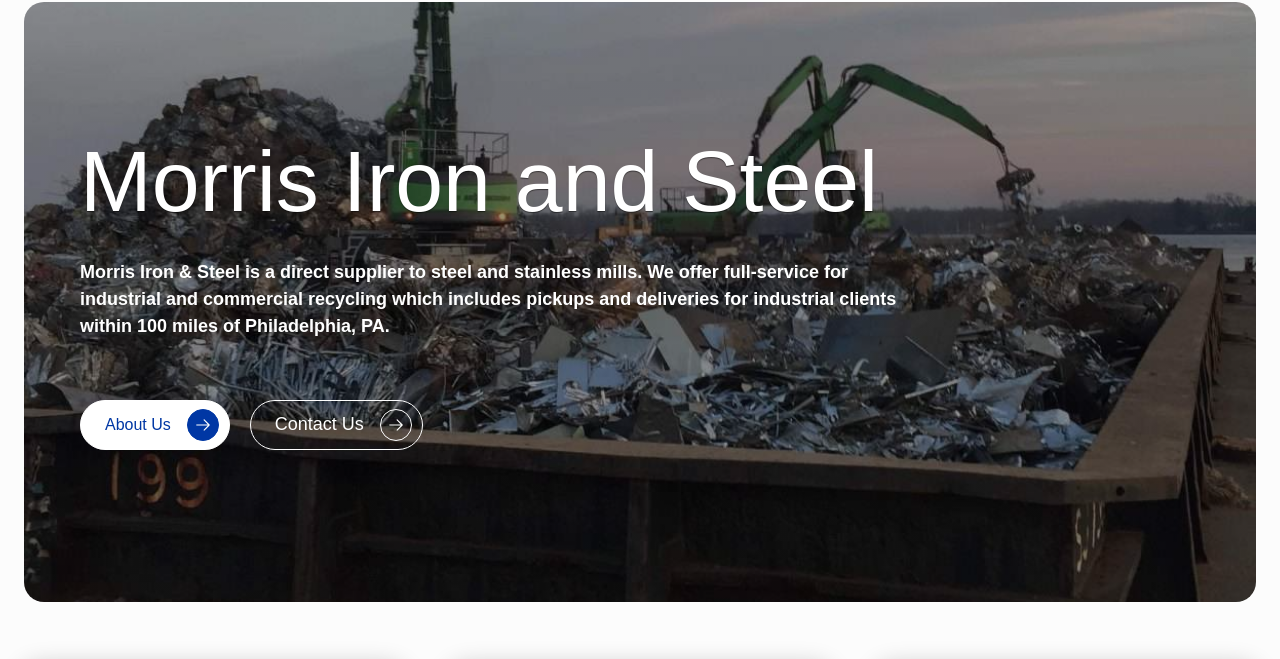
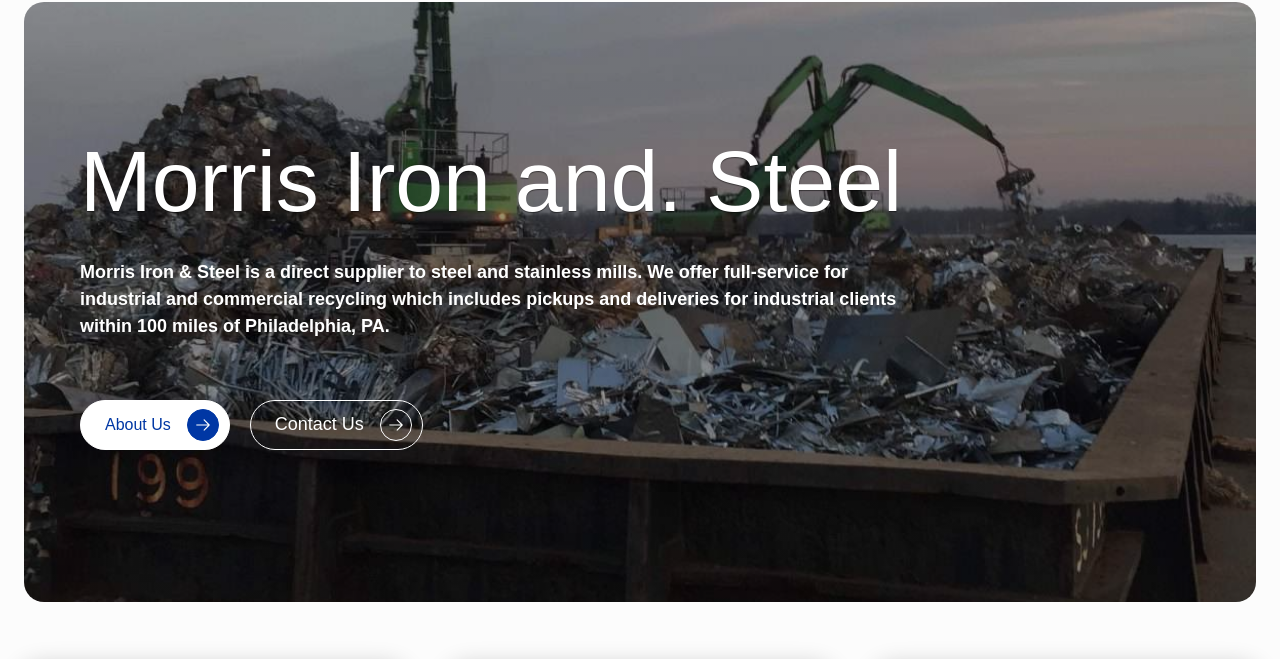
Before and after one commit to thealrivera/blkrim-morris-iron, a plain HTML site: page index.html in a window 1280 px wide. Shown: the part 106-765 px from the top of the page. Drawn offline with nearby package versions, Linux system fonts and the light colour scheme; some packages are replaced by stand-ins of ours; a script that the page names is missing.

Commit message:
test deploy

```diff
--- a/index.html
+++ b/index.html
@@ -58,7 +58,7 @@
         <div class="heading-wrap-left option-5-width-vertical">
           <div class="heading-text">
             <div style="-webkit-transform:translate3d(100px, 0, 0) scale3d(1, 1, 1) rotateX(0) rotateY(0) rotateZ(0) skew(0, 0);-moz-transform:translate3d(100px, 0, 0) scale3d(1, 1, 1) rotateX(0) rotateY(0) rotateZ(0) skew(0, 0);-ms-transform:translate3d(100px, 0, 0) scale3d(1, 1, 1) rotateX(0) rotateY(0) rotateZ(0) skew(0, 0);transform:translate3d(100px, 0, 0) scale3d(1, 1, 1) rotateX(0) rotateY(0) rotateZ(0) skew(0, 0);opacity:0" class="heading-text-left">
-              <h1 class="h1-left">Morris Iron and Steel</h1>
+              <h1 class="h1-left">Morris Iron and. Steel</h1>
             </div>
             <div data-w-id="772cce61-45b6-eaee-02c6-13cf6293e308" style="-webkit-transform:translate3d(0, 40px, 0) scale3d(1, 1, 1) rotateX(0) rotateY(0) rotateZ(0) skew(0, 0);-moz-transform:translate3d(0, 40px, 0) scale3d(1, 1, 1) rotateX(0) rotateY(0) rotateZ(0) skew(0, 0);-ms-transform:translate3d(0, 40px, 0) scale3d(1, 1, 1) rotateX(0) rotateY(0) rotateZ(0) skew(0, 0);transform:translate3d(0, 40px, 0) scale3d(1, 1, 1) rotateX(0) rotateY(0) rotateZ(0) skew(0, 0);opacity:0" class="p2-left regular-white"><strong class="bold-text">Morris Iron &amp; Steel is a direct supplier to steel and stainless mills. We offer full-service for industrial and commercial recycling which includes pickups and deliveries for industrial clients within 100 miles of Philadelphia, PA.</strong></div>
           </div>
```
